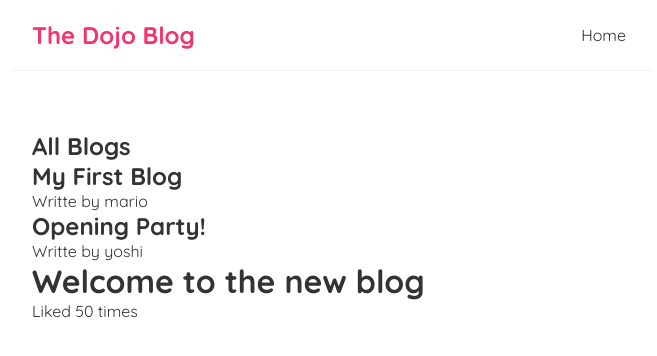
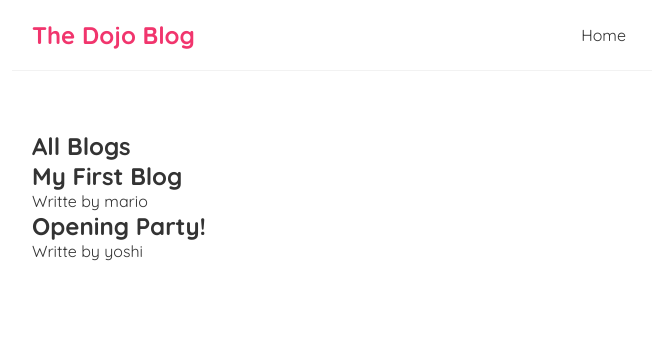
Before and after one commit to ironmarcus/React-tutorial, a React (Create React App) app: page / in a window 1280 px wide. Shown: the top 356 px of the page, without its empty margins (308-965 px from the left). Built offline with nearby package versions, Linux system fonts and the light colour scheme; data requests are answered from the project's data file.

Commit message:
Lesson 21: React-Router. Since I installed a higher version of the react-router-dom, I had to do use the switch and use a few things differently.

```diff
--- a/package.json
+++ b/package.json
@@ -8,6 +8,7 @@
     "@testing-library/user-event": "^13.5.0",
     "react": "^18.2.0",
     "react-dom": "^18.2.0",
+    "react-router-dom": "^6.21.1",
     "react-scripts": "5.0.1",
     "web-vitals": "^2.1.4"
   },
--- a/src/App.js
+++ b/src/App.js
@@ -1,18 +1,21 @@
 import Navbar from './Navbar';
 import Home from './Home';
+import { BrowserRouter as Router, Route, Routes} from 'react-router-dom';
 
 function App() {
   const title = 'Welcome to the new blog';
   const likes = 50;
   return (
-    <div className="App">
-      <Navbar/>
-      <div className="content">
-        <Home />
-        <h1>{title}</h1>
-        <p> Liked {likes} times</p>
+    <Router>
+      <div className="App">
+        <Navbar/>
+        <div className="content">
+          <Routes>
+            <Route path="/" element={<Home />} />
+          </Routes>
+        </div>
       </div>
-    </div>
+    </Router>
   );
 }
 
```
Also changed, not shown: 1 other file (tests, documents, lock files or other folders).
